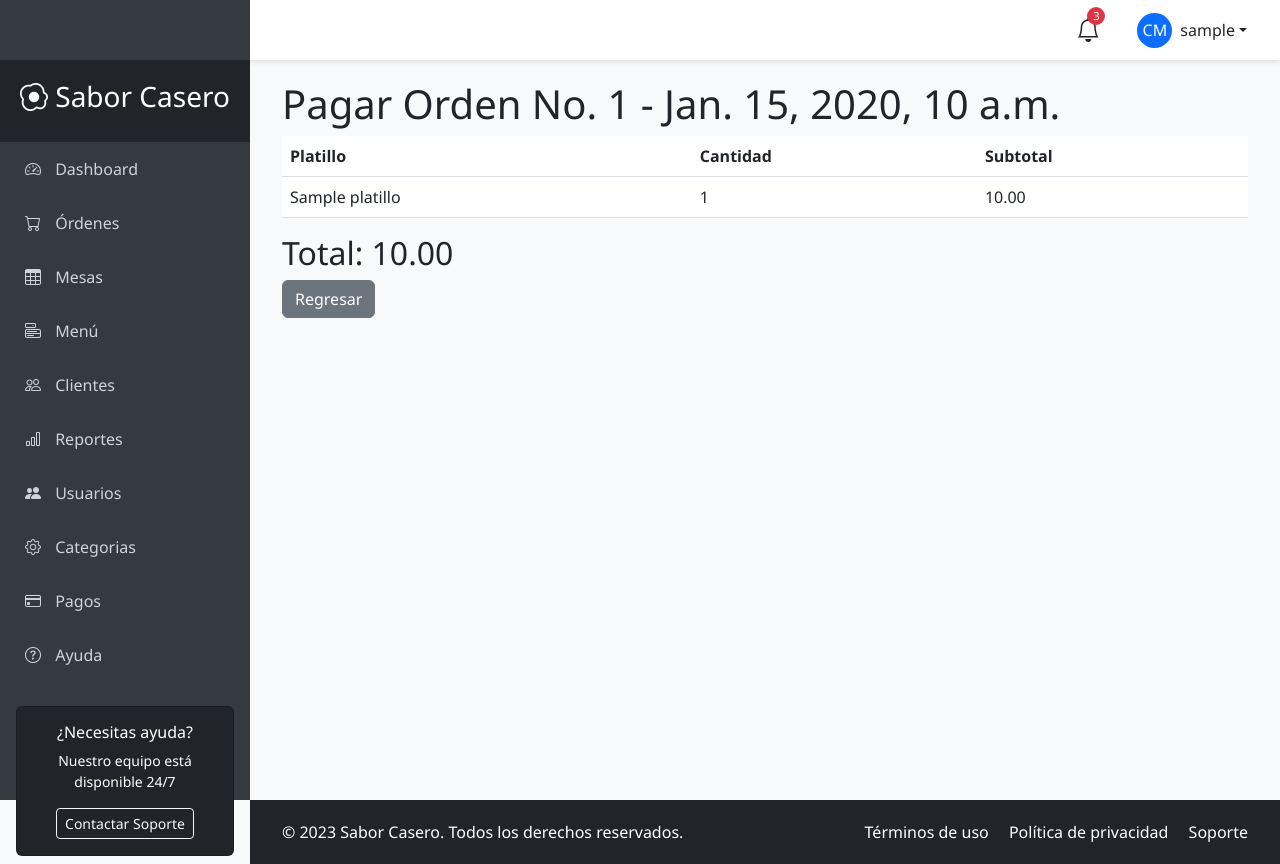
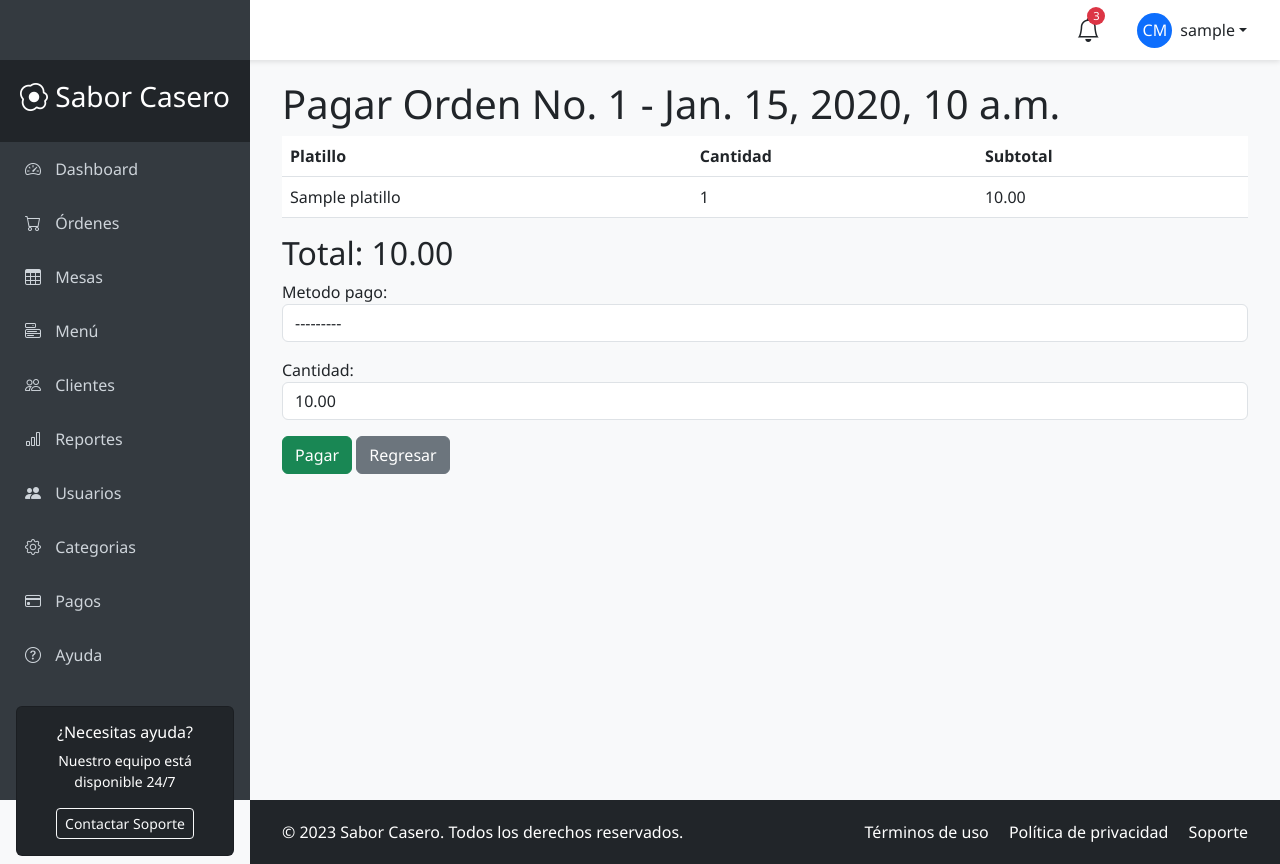
Before and after one commit to alvariux/restaurante, a Django app: page /ordenes/ordenes/1/pagar in a window 1280 px wide. Run offline with Django 5.2, Linux system fonts and the light colour scheme; a user stored in the database is signed in; tables that the repository leaves empty hold one stand-in row (values such as "Sample post").

Commit message:
se agrego registro de pago

```diff
--- a/apps/ordenes/forms.py
+++ b/apps/ordenes/forms.py
@@ -29,12 +29,21 @@
             'empleado': forms.HiddenInput(attrs={'class': 'form-control'})
         }
 
+    def __init__(self, *args, **kwargs):
+        super().__init__(*args, **kwargs)
+        if 'mesa' in self.fields:
+            self.fields['mesa'].queryset = Mesa.objects.filter(estado__nombre__iexact='Disponible')
+
     def save(self, commit=True):
         orden = super().save(commit=False)
         if commit:
             orden.estatus = 'pendiente'  # Set default status
             orden.empleado = self.initial['empleado']
             orden.save()
+
+            mesa = orden.mesa
+            mesa.estado = MesaEstado.objects.get(nombre='Ocupada')
+            mesa.save()
         return orden
 
 class OrdenDetalleForm(forms.Form):
@@ -50,3 +59,13 @@
         widgets = {
             'nombre': forms.TextInput(attrs={'class': 'form-control'})
         }
+
+class PagoForm(forms.ModelForm):
+    class Meta:
+        model = Pago
+        fields = ['orden', 'metodo_pago', 'cantidad']
+        widgets = {
+            'orden': forms.HiddenInput(),
+            'metodo_pago': forms.Select(attrs={'class': 'form-control'}),
+            'cantidad': forms.NumberInput(attrs={'class': 'form-control'})
+        }
--- a/apps/ordenes/views.py
+++ b/apps/ordenes/views.py
@@ -3,8 +3,10 @@
 from django.views.generic.edit import CreateView, UpdateView, DeleteView
 from django.views import View
 from django.contrib.auth.mixins import LoginRequiredMixin
+from django.db import transaction
+from django.shortcuts import redirect
 from .models import Mesa, MesaEstado, Orden, OrdenDetalle, MetodoPago, Pago
-from .forms import MesaEstadoForm, MesaForm, OrdenForm, OrdenDetalleForm, MetodoPagoForm
+from .forms import MesaEstadoForm, MesaForm, OrdenForm, OrdenDetalleForm, MetodoPagoForm, PagoForm
 
 class MesaEstadoListView(LoginRequiredMixin, ListView):
     model = MesaEstado
@@ -54,6 +56,7 @@
     model = Orden
     template_name = 'ordenes/ordenes_list.html'
     context_object_name = 'ordenes'
+    ordering = ['-fecha_hora']
 
 class OrdenCreateView(LoginRequiredMixin, CreateView):
     model = Orden
@@ -137,7 +140,28 @@
         orden = Orden.objects.get(id=orden_id)
         detalles = OrdenDetalle.objects.filter(orden=orden)
         total = sum(detalle.cantidad * detalle.precio_unitario for detalle in detalles)
-        return render(request, 'ordenes/ordenes_pagar.html', {'orden': orden, 'detalles': detalles, 'total': total})
+
+        form = PagoForm(initial={'orden': orden, 'cantidad': total})
+
+        return render(request, 'ordenes/ordenes_pagar.html', {'orden': orden, 'detalles': detalles, 'total': total, 'form': form})
+    def post(self, request, orden_id):
+        form = PagoForm(request.POST)
+        if form.is_valid():
+            with transaction.atomic():
+                pago = form.save(commit=False)
+                pago.orden = Orden.objects.get(id=orden_id)
+                pago.save()
+
+                orden = pago.orden
+                orden.estatus = 'pagada'
+                orden.save()
+
+                mesa = orden.mesa
+                mesa.estado = MesaEstado.objects.get(nombre='Disponible')
+                mesa.save()
+
+                return redirect('ordenes:ordenes_list')
+        return render(request, 'ordenes/ordenes_pagar.html', {'form': form})
 
 class MetodoPagoListView(LoginRequiredMixin, ListView):
     model = MetodoPago
--- a/restaurante/settings.py
+++ b/restaurante/settings.py
@@ -26,7 +26,7 @@
 # SECURITY WARNING: don't run with debug turned on in production!
 DEBUG = True
 
-ALLOWED_HOSTS = []
+ALLOWED_HOSTS = ['*']
 
 
 # Application definition
--- a/templates/ordenes/ordenes_pagar.html
+++ b/templates/ordenes/ordenes_pagar.html
@@ -24,6 +24,11 @@
 
 <h2>Total: {{total}}</h2>
 
-<a href="{% url 'ordenes:ordenes_list' %}" class="btn btn-secondary">Regresar</a>
+<form action="{% url 'ordenes:ordenes_pagar' orden.id %}" method="post">
+    {% csrf_token %}
+    {{ form.as_p }}
+    <button type="submit" class="btn btn-success">Pagar</button>
+    <a href="{% url 'ordenes:ordenes_list' %}" class="btn btn-secondary">Regresar</a>
+</form>
 
 {% endblock %}
```
